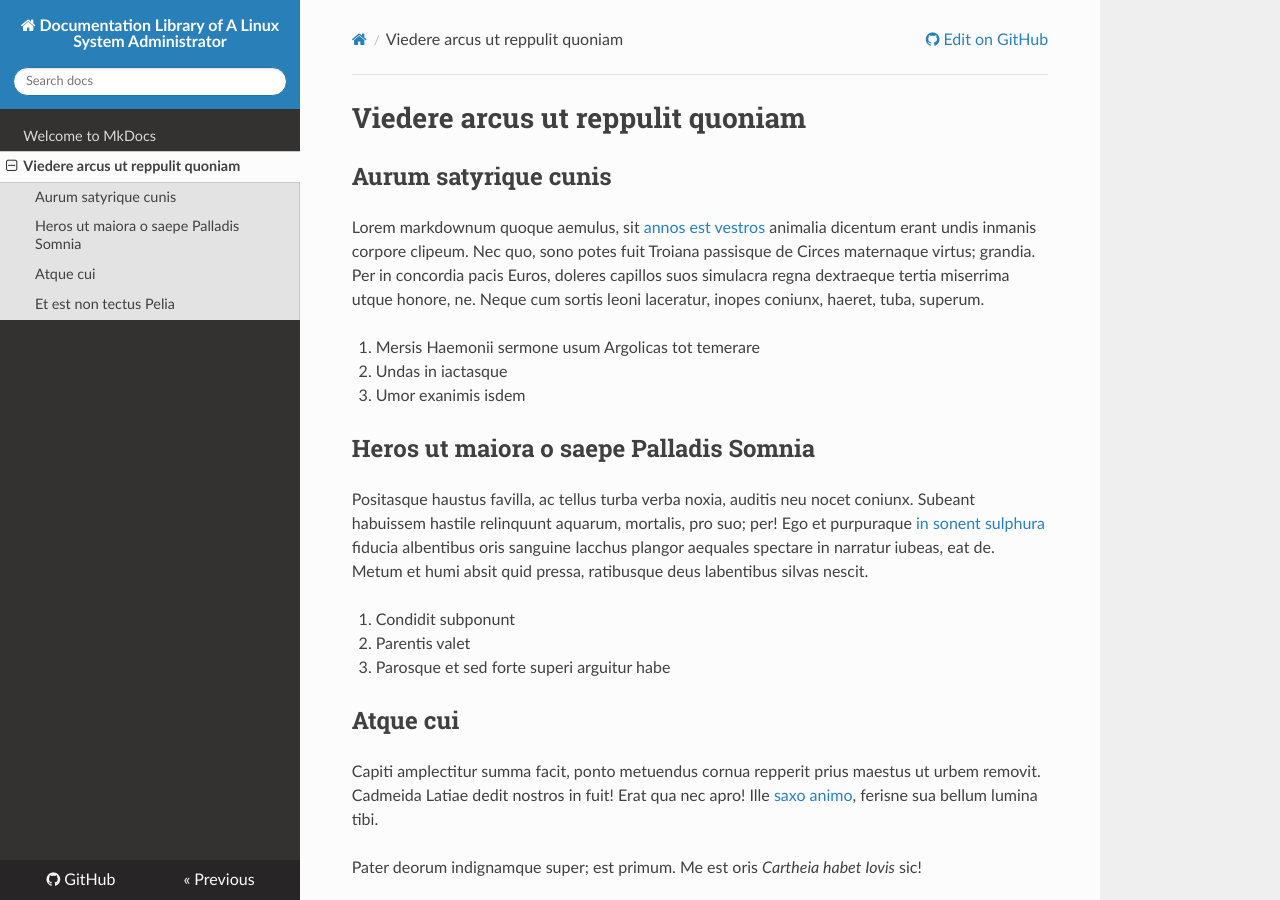
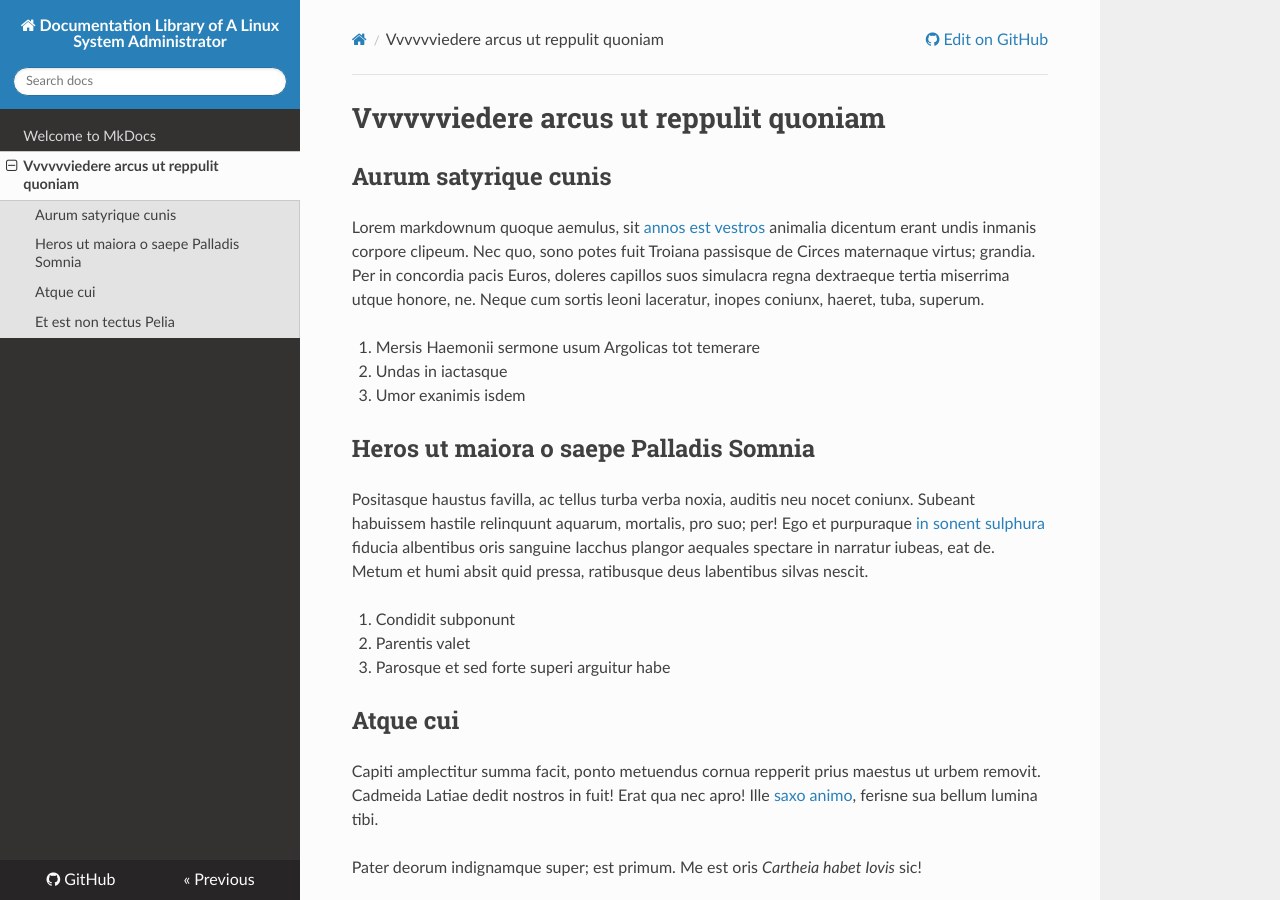
Before and after one commit to iprofor/docs.iprofor.it, an MkDocs documentation site: the page built from markdown/about.md, in a window 1280 px wide and 900 px high. Built offline with MkDocs 1.6.1, drawn with Linux system fonts in a browser that asks for light colours; nearby versions of some CDN libraries; old or Windows-style settings are respelled for this version of MkDocs.

Commit message:
Update about.md

```diff
--- a/markdown/about.md
+++ b/markdown/about.md
@@ -1,4 +1,4 @@
-# Viedere arcus ut reppulit quoniam
+# Vvvvvviedere arcus ut reppulit quoniam
 
 ## Aurum satyrique cunis
 
```
